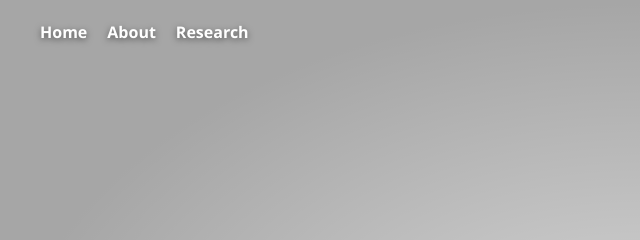
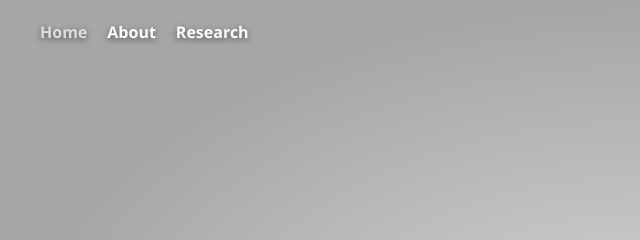
Before and after one commit to briansheridan00/briansheridan00.github.io, a plain HTML site: page index.html in a window 1280 px wide. In both pictures the pointer is over the link "Home". Shown: the top 240 px of the page, 0-640 px from the left. Drawn offline with nearby package versions, Linux system fonts and the light colour scheme.

Commit message:
Nav links turn grey on hover

```diff
--- a/css/navigation.css
+++ b/css/navigation.css
@@ -36,7 +36,7 @@
 }
 
 .nav-links li a:hover {
-  color: white;
+  color: #ddd;
 }
 
 .nav-toggle {
```
